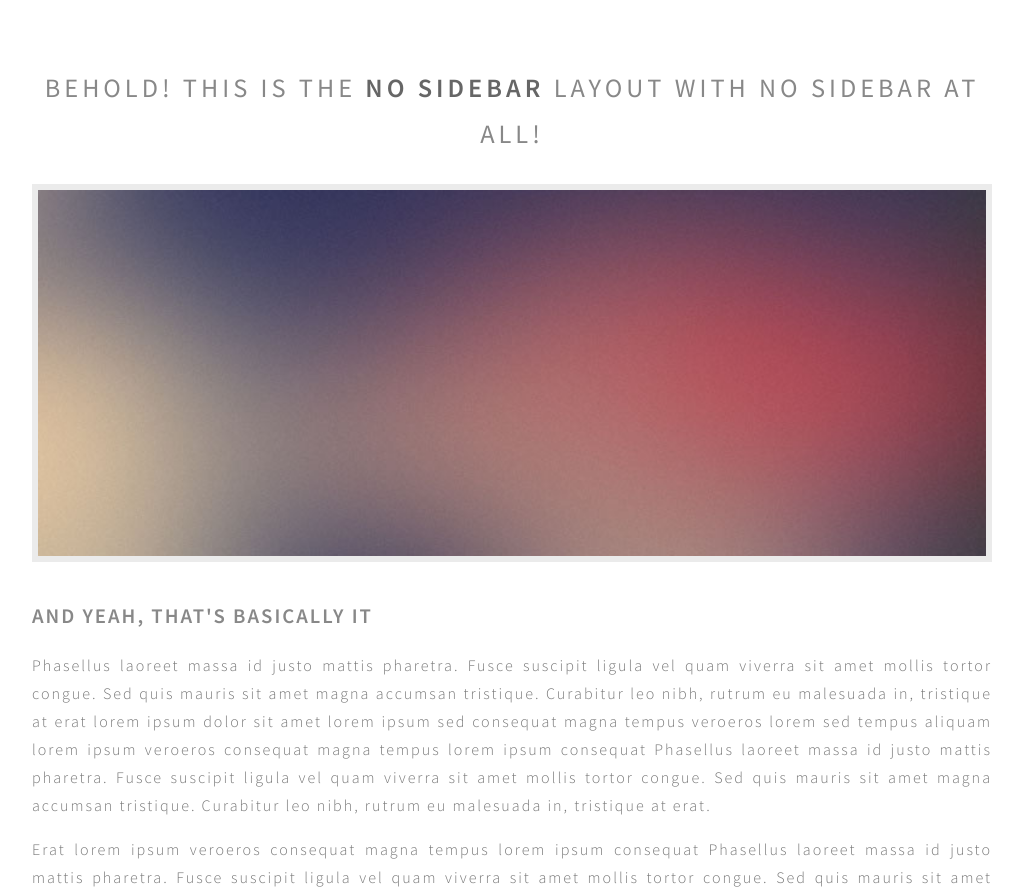
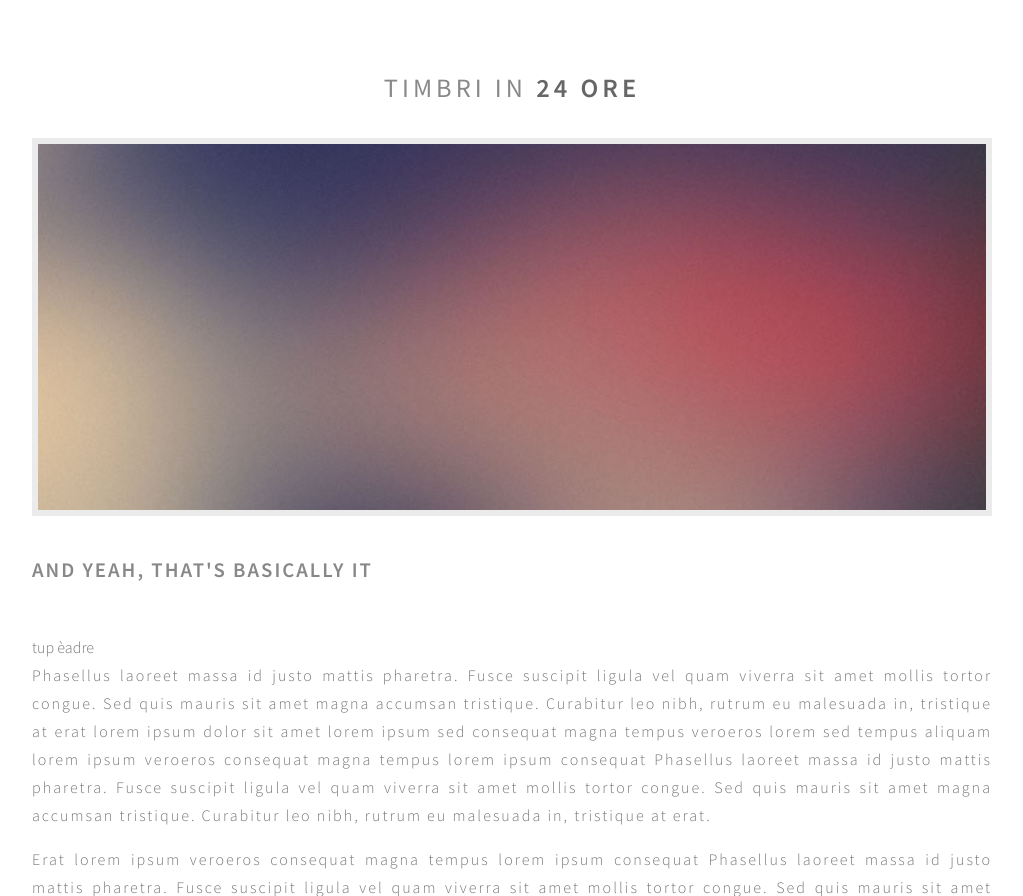
Before and after one commit to SerenaOnorati/mase_univ, a PHP site: page /timbri.php in a window 1280 px wide. Shown: the part 249-1145 px from the top of the page, without its empty margins (128-1151 px from the left). Run offline with PHP 8.4, Linux system fonts and the light colour scheme.

Commit message:
modifiche varie

```diff
--- a/timbri.php
+++ b/timbri.php
@@ -52,11 +52,18 @@
 									<!-- Post -->
 										<article class="is-post">
 											<header>
-												<h2>Behold! This is the <strong>no sidebar</strong> layout<br />
-												with no sidebar at all!</h2>
+												<h2> Timbri in  <strong>24 ore</strong></h2>
 											</header>
 											<span class="image image-full"><img src="images/pic04.jpg" alt="" /></span>
-											<h3>And yeah, that's basically it</h3>
+											<h3>And yeah, that's basically it</h3><br>
+                                            <div>
+                                                <div>
+
+                                                </div>
+                                                <div>
+                                                    tup èadre
+                                                </div>
+                                            </div>
 											<p>Phasellus laoreet massa id justo mattis pharetra. Fusce suscipit
 											ligula vel quam viverra sit amet mollis tortor congue. Sed quis mauris
 											sit amet magna accumsan tristique. Curabitur leo nibh, rutrum eu malesuada
```
Also changed, not shown: images/PR_4911_P4_H_ecoblack.jpg (added).
